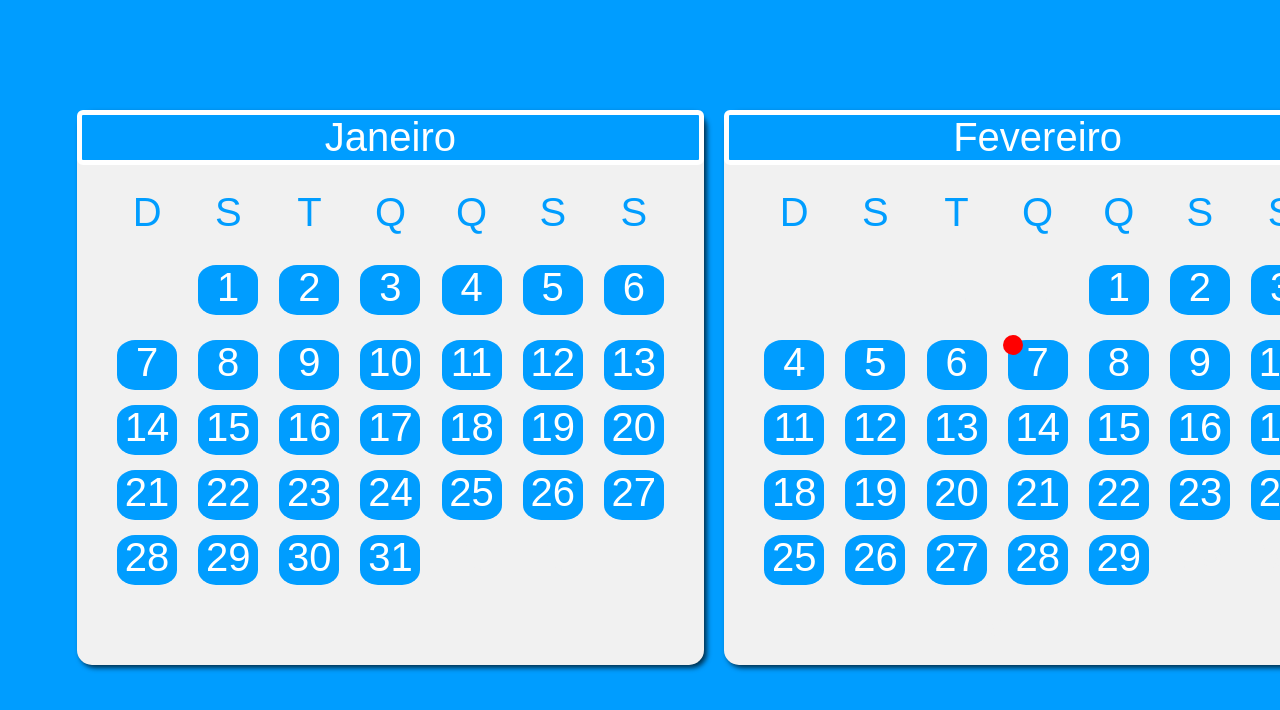
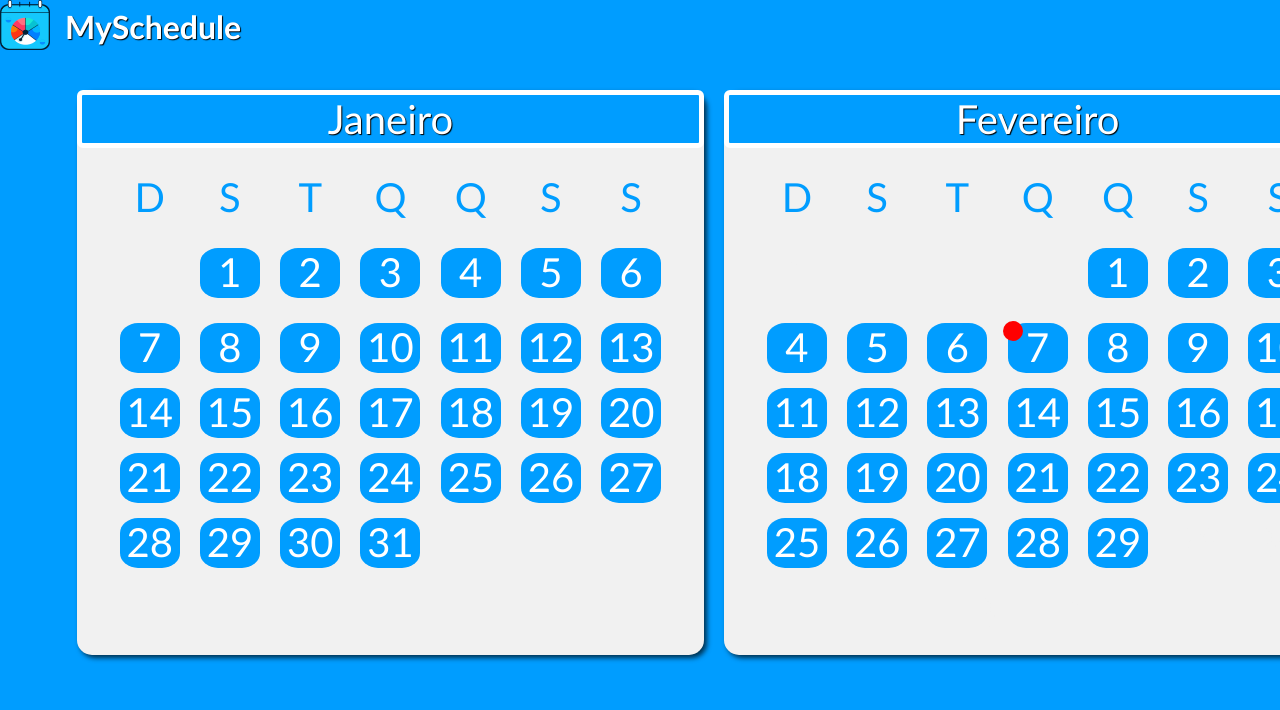
Before and after one commit to PauloGottardi/projetomyschedule, a plain HTML site: page Joao/index.html in a window 1280 px wide. Shown: the top 710 px of the page. Drawn offline with Linux system fonts and the light colour scheme.

Commit message:
Atualizações de CSS
Adicionamos a logo fixada no top-left

```diff
--- a/Joao/index.html
+++ b/Joao/index.html
@@ -5,10 +5,13 @@
     <meta name="viewport" content="width=device-width, initial-scale=1.0">
     <link rel="stylesheet" href="style.css">
     <title>Gestor de tarefas</title>
+    <link rel="shortcut icon" href="/Joao/icons/favicon.ico" type="image/x-icon">
 </head>
 <body>
     <main>
         <div>
+            <div class="logotipo"><img src="Imagens/logo200.png" alt="">
+            <h1 class="nome">MySchedule</h1></div>
             <div class="conteudo">
                 <div class="card"><div class="nomedomes">Janeiro</div>
                     <div class="semana">
--- a/Joao/style.css
+++ b/Joao/style.css
@@ -2,36 +2,46 @@
     margin: 0;
     padding:0;
     box-sizing: content-box;
-    font-family: Arial, Helvetica, sans-serif;
+    font-family: 'Gill Sans', 'Gill Sans MT', Calibri, 'Trebuchet MS', sans-serif
 }
-
 body {
     width: 100%;
     height: 100%;
     margin: 0;
     padding: 0;
     background-color: rgb(0, 157, 255);
-
 }
-
+img{
+    width: 50px;
+    height: 50px;
+    display: inline;
+}
+.logotipo{
+    margin-left: 0px;
+    height: 60px;
+    position: fixed;
+    left: 0px;
+    top: 0;
+    z-index: 1;
+}
 .conteudo {
     display: flex;
     flex-direction: row;
     justify-content: center;
     align-items: center;
     width: 7800px;
-    margin-top: 100px;
+    margin-top: -10px;
     margin-left: 50px;
     margin-right: 50px;
 
 }
-
 .card {
     background-color: #f1f1f1;
-
     width: 627.2px;
     margin: 10px;
-    height: 555px;
+    margin-bottom: 5px;
+    margin-top: 100px;
+    height: 565px;
     text-align: center;
     border-radius: 15px;
     font-size: 40px;
@@ -62,18 +72,22 @@ body {
 
     display: inline-block;
     background-color:#f1f1f1;
-
     width: 60px;
     height: 60px;
     margin: 5px;
     border-radius: 2px;
     color: #f1f1f1;
 }
+.nome{
+    color: white;
+    padding-top: 9px;
+    text-shadow: 1px 1px 1px black;
+    font-weight: bolder;
+    font-family: 'Gill Sans', 'Gill Sans MT', Calibri, 'Trebuchet MS', sans-serif;
+}
 .semana{
-
     margin-top: 20px;
     max-height: 415px;
-
 }
 .dsem{
     display: inline-block;
@@ -88,6 +102,7 @@ body {
     border: 5px solid white;
     border-radius: 6px;
     color: white;
+    text-shadow: 1px 1px 1px black;
 }
 header{
     background-color: white;
@@ -98,9 +113,6 @@ h1{
     top: -55px;
     left: 65px;
 }
-
-@media (min-width:1000px) {
-    .conteudo {
-
-    }
+main{
+    height: 500px;
 }
```
